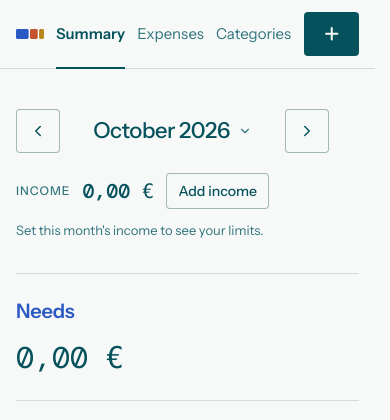
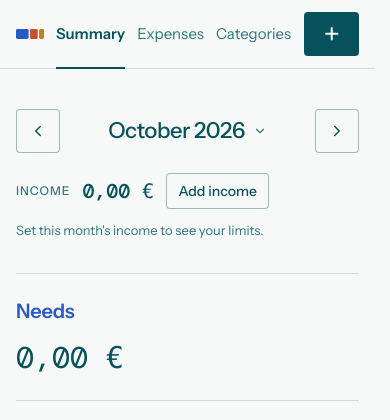
Before and after one commit to gabrielajamhour/needs-wants-tracker, a Flask app: page /?month=2026-10 in a window 390 px wide. Shown: the top 420 px of the page. Run offline with Flask 3, Linux system fonts and the light colour scheme; data comes from the database, SQL or seed files in the repository; data that the repository does not hold is empty.

Commit message:
Spread the month arrows to the edges on the Summary

```diff
--- a/static/styles.css
+++ b/static/styles.css
@@ -663,6 +663,15 @@ button:hover, .button:hover {
     display: inline-flex;
 }
 
+/* Small screens: the title takes the space between the arrows, so they sit at the edges */
+@media (max-width: 600px) {
+    .month-nav .month-picker,
+    .month-nav > .month-title {
+        flex: 1;
+        justify-content: center;
+    }
+}
+
 /* Expenses month row: arrows and title, then the link to see every month */
 .expenses-toolbar {
     display: flex;
@@ -705,12 +714,6 @@ button:hover, .button:hover {
 @media (max-width: 600px) {
     .expenses-toolbar .month-nav {
         flex: 1 1 100%;
-    }
-
-    .expenses-toolbar .month-nav .month-picker,
-    .expenses-toolbar .month-nav > .month-title {
-        flex: 1;
-        justify-content: center;
     }
 
     /* "All months" is an action: a small underlined link under the month row.
```
